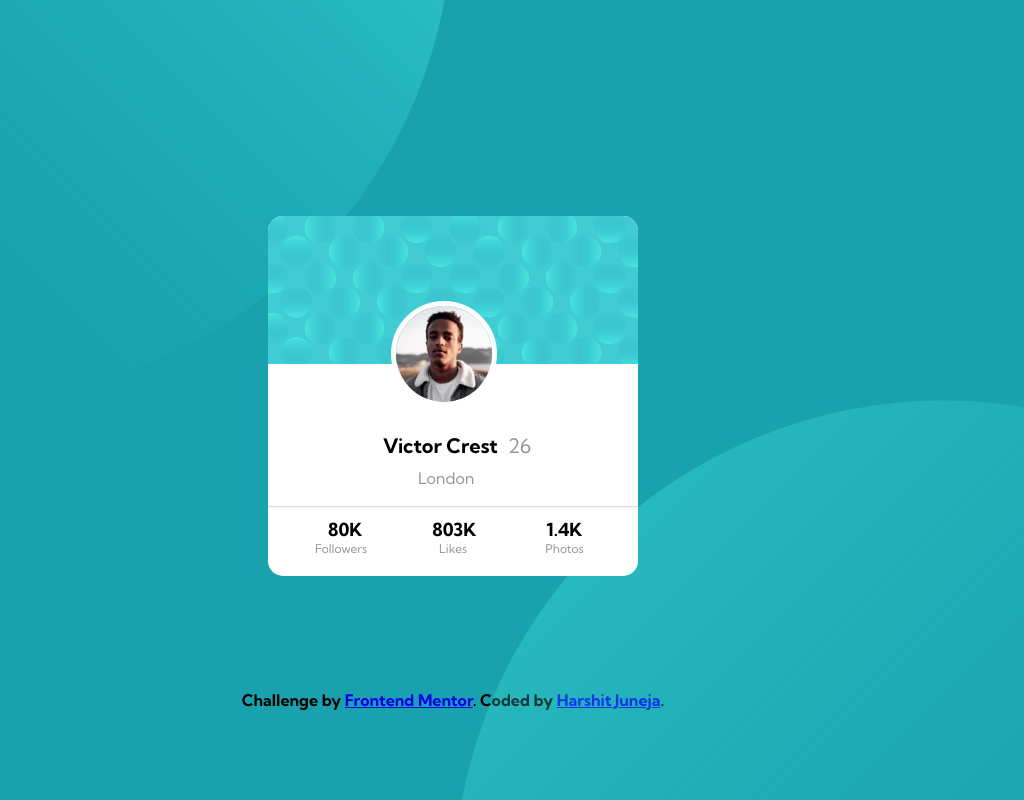
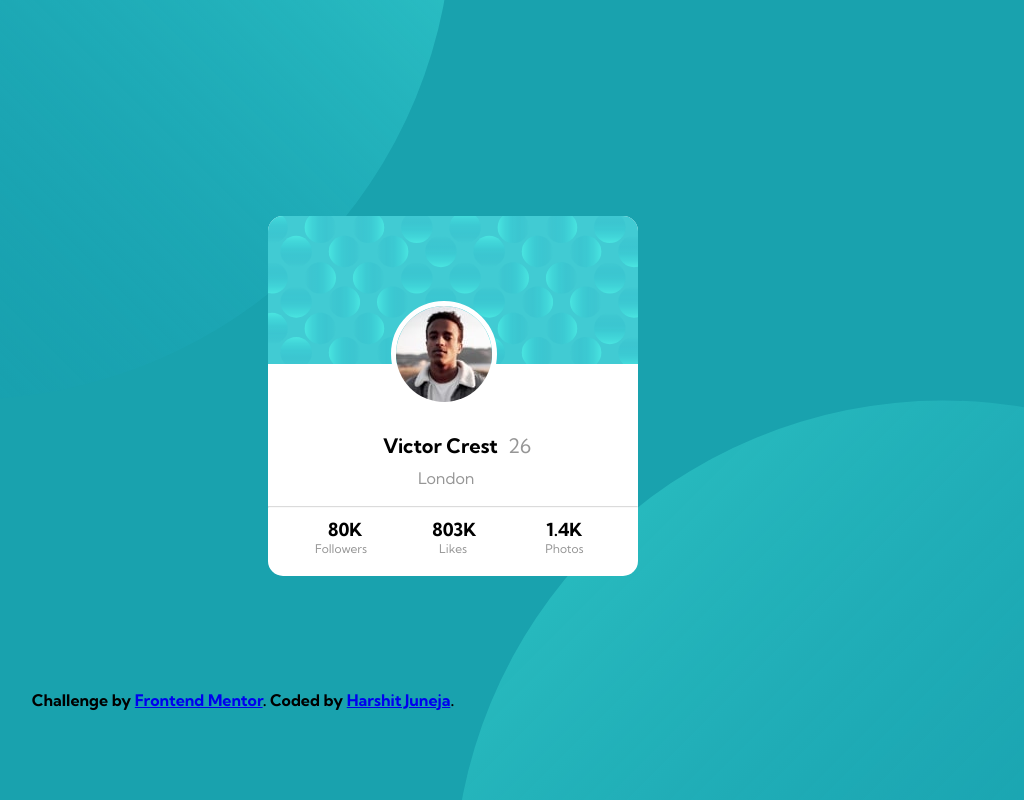
Before and after one commit to official-harshitjuneja/Profile-card-component, a plain HTML site: page index.html in a window 1280 px wide. Shown: the whole page, without its empty margins (187-1211 px from the left). Drawn offline with Linux system fonts and the light colour scheme.

Commit message:
Update style.css

```diff
--- a/style.css
+++ b/style.css
@@ -108,4 +108,5 @@ hr {
 
 .challenge {
     margin-top: 690px;
+    margin-left: -420px;
 }
```
